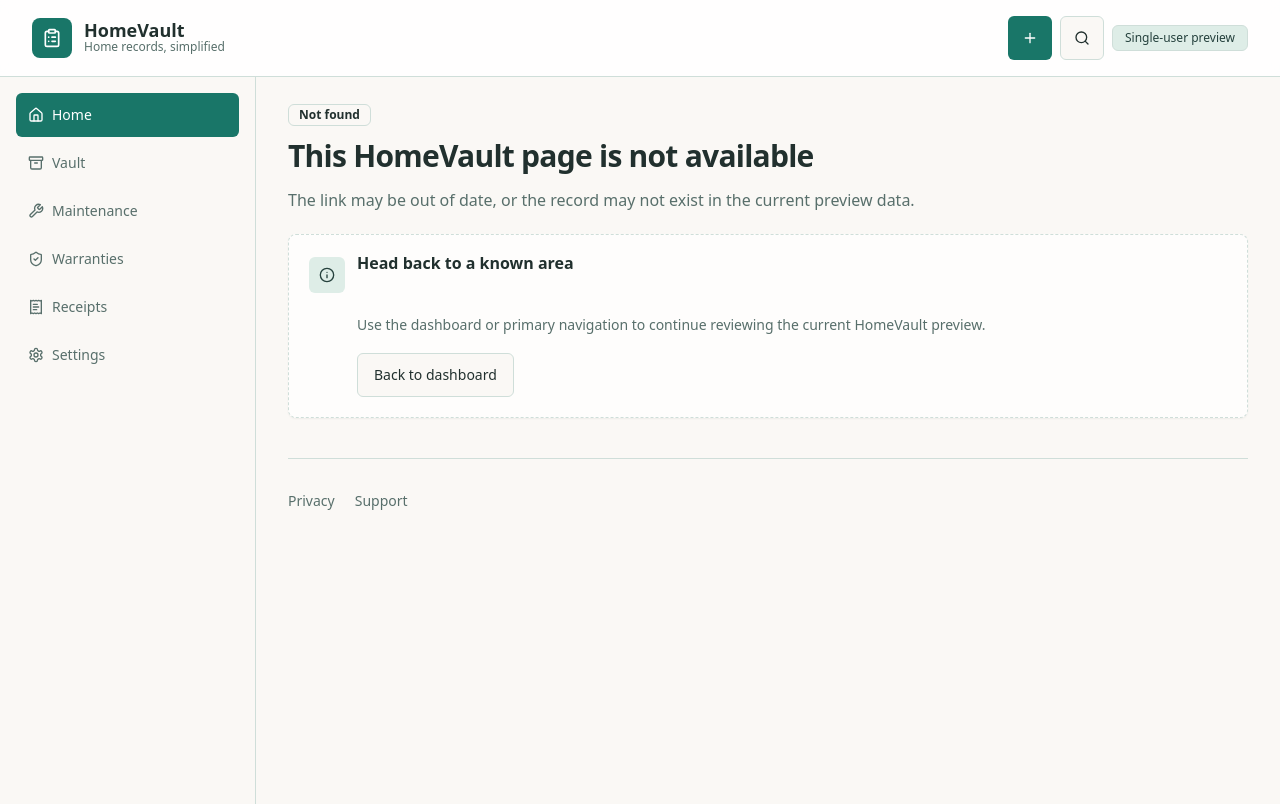
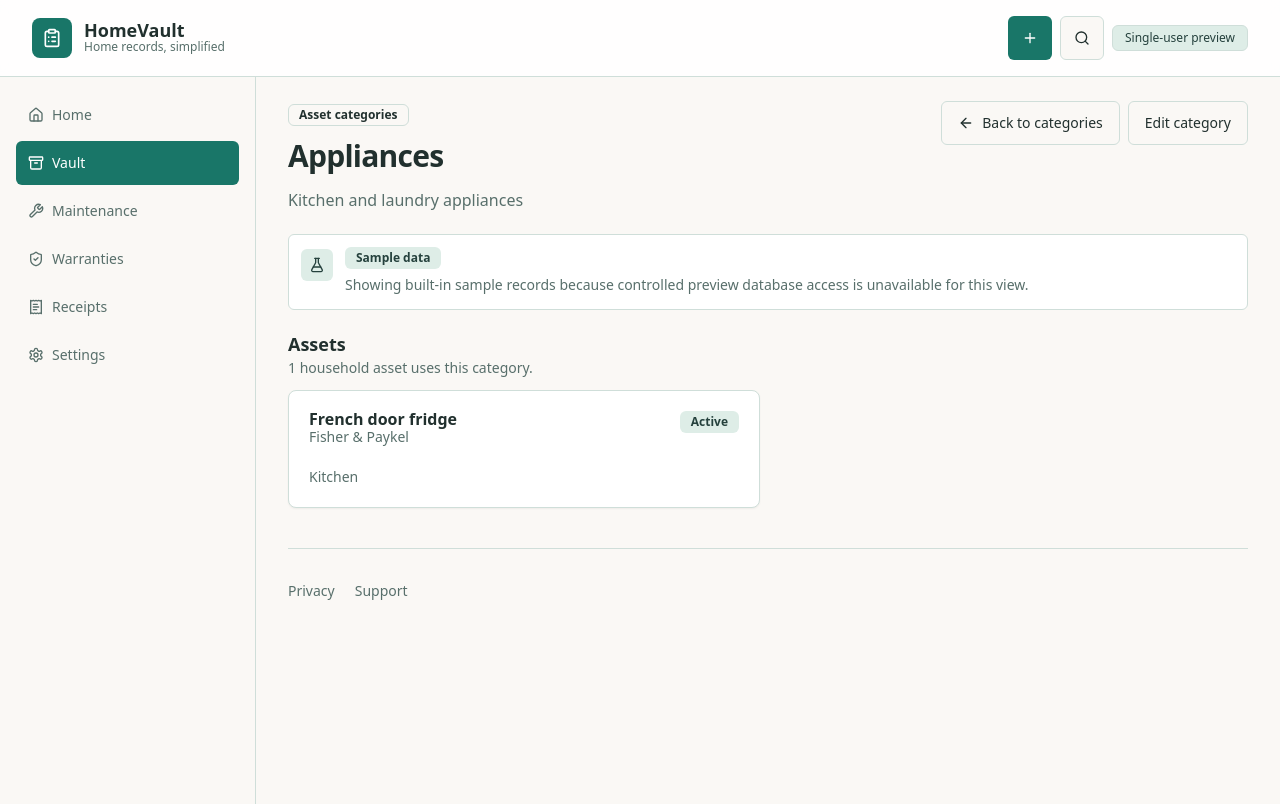
Before and after one commit to LatinMaestro/HomeVault, a Next.js app: page /vault/categories/category-appliances in a window 1280 px wide. Before the commit this address had no page. Built offline with nearby package versions, Linux system fonts and the light colour scheme; no server answers.

Commit message:
feat: add asset category detail route

```diff
--- /dev/null
+++ b/src/app/vault/categories/[categoryId]/page.tsx
@@ -0,0 +1,133 @@
+import type { Metadata } from "next";
+import Link from "next/link";
+
+import { AppShell } from "@/components/app-shell";
+import { BackLinkButton } from "@/components/back-link-button";
+import { DataSourceNote } from "@/components/data-source-note";
+import { EmptyState } from "@/components/empty-state";
+import { PageHeader } from "@/components/page-header";
+import { Badge } from "@/components/ui/badge";
+import { Button } from "@/components/ui/button";
+import {
+  Card,
+  CardContent,
+  CardDescription,
+  CardHeader,
+  CardTitle,
+} from "@/components/ui/card";
+import { getDisplayLabel } from "@/lib/display-labels";
+import { getAssetCategory } from "@/lib/home-data";
+
+export const metadata: Metadata = {
+  title: "Asset Category Detail",
+  description: "Review a HomeVault asset category and its household assets.",
+};
+
+export const dynamic = "force-dynamic";
+
+export default async function AssetCategoryDetailPage({
+  params,
+}: {
+  params: Promise<{ categoryId: string }>;
+}) {
+  const { categoryId } = await params;
+  const category = await getAssetCategory(categoryId);
+
+  if (!category.data) {
+    return (
+      <AppShell activeSection="Vault">
+        <section className="space-y-5">
+          <PageHeader
+            eyebrow="Asset categories"
+            title="Category not found"
+            description="This category was not found in the current HomeVault data source."
+          />
+          <DataSourceNote source={category.source} />
+          <EmptyState
+            title="No matching category"
+            description="The category may no longer exist in the configured database or may not be part of the built-in sample household."
+            action={
+              <BackLinkButton href="/vault/categories">Back to categories</BackLinkButton>
+            }
+          />
+        </section>
+      </AppShell>
+    );
+  }
+
+  return (
+    <AppShell activeSection="Vault">
+      <section className="space-y-5">
+        <PageHeader
+          eyebrow="Asset categories"
+          title={category.data.name}
+          description={
+            category.data.description ||
+            "Review the household assets organised in this category."
+          }
+          action={
+            <div className="flex flex-col gap-2 sm:flex-row">
+              <BackLinkButton href="/vault/categories">Back to categories</BackLinkButton>
+              <Button asChild variant="outline">
+                <Link href={`/vault/categories/${category.data.id}/edit`}>
+                  Edit category
+                </Link>
+              </Button>
+            </div>
+          }
+        />
+        <DataSourceNote source={category.source} />
+
+        <section className="space-y-3" aria-labelledby="category-assets">
+          <div>
+            <h2 id="category-assets" className="text-lg font-semibold">
+              Assets
+            </h2>
+            <p className="text-sm text-muted-foreground">
+              {category.data.assets.length === 1
+                ? "1 household asset uses this category."
+                : `${category.data.assets.length} household assets use this category.`}
+            </p>
+          </div>
+
+          {category.data.assets.length > 0 ? (
+            <div className="grid gap-4 sm:grid-cols-2">
+              {category.data.assets.map((asset) => (
+                <Link key={asset.id} href={`/vault/assets/${asset.id}`}>
+                  <Card className="h-full transition-colors hover:bg-accent">
+                    <CardHeader>
+                      <div className="flex items-start justify-between gap-3">
+                        <div>
+                          <CardTitle>{asset.name}</CardTitle>
+                          <CardDescription>
+                            {asset.brand || "Brand not recorded"}
+                          </CardDescription>
+                        </div>
+                        <Badge variant="secondary">
+                          {getDisplayLabel(asset.status)}
+                        </Badge>
+                      </div>
+                    </CardHeader>
+                    <CardContent className="text-sm text-muted-foreground">
+                      {asset.roomName || "Room not assigned"}
+                    </CardContent>
+                  </Card>
+                </Link>
+              ))}
+            </div>
+          ) : (
+            <EmptyState
+              title="No assets in this category"
+              description="Assign this category while creating or editing an asset."
+              action={
+                <Button asChild variant="outline">
+                  <Link href="/vault/assets/new">Add asset</Link>
+                </Button>
+              }
+            />
+          )}
+        </section>
+      </section>
+    </AppShell>
+  );
+}
```
